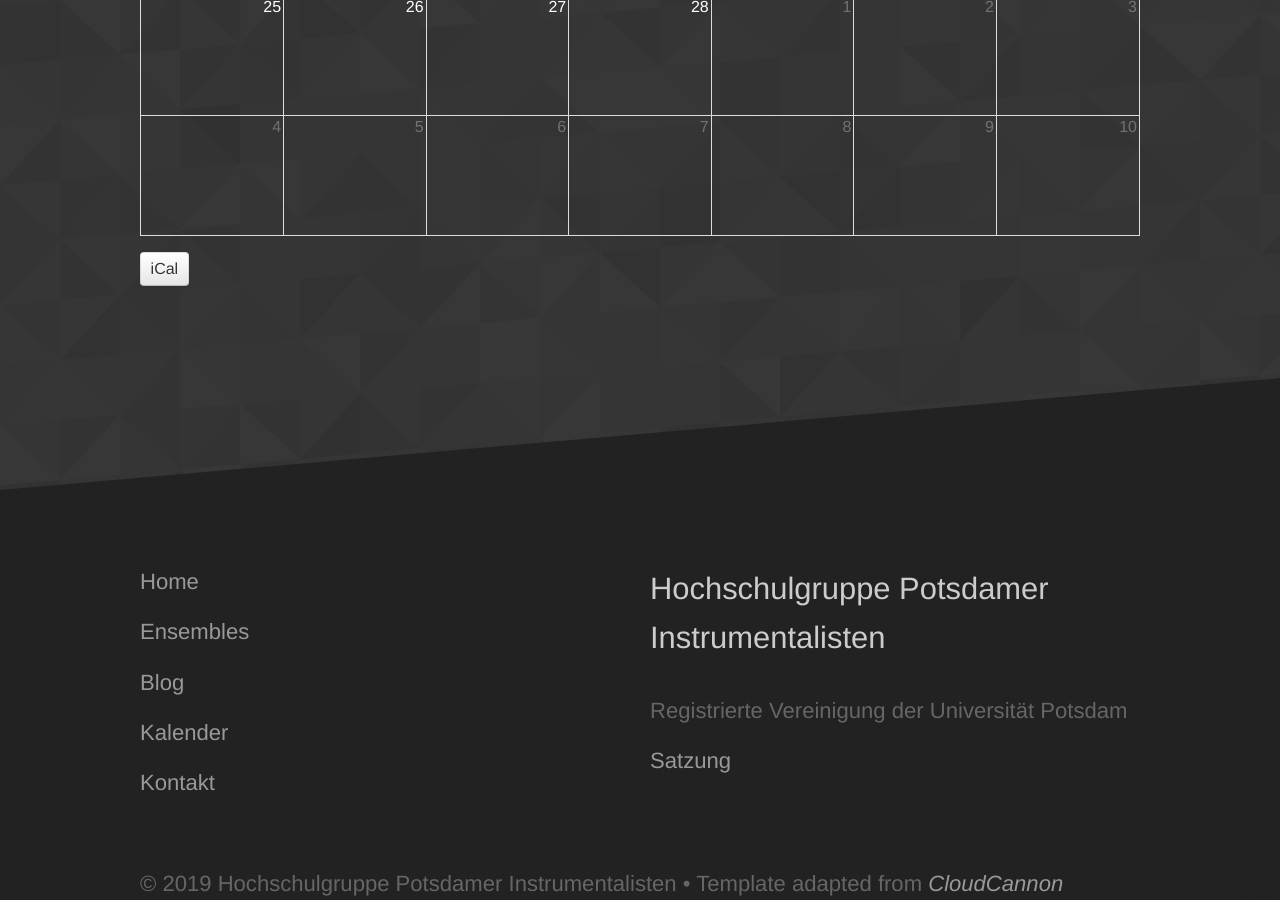
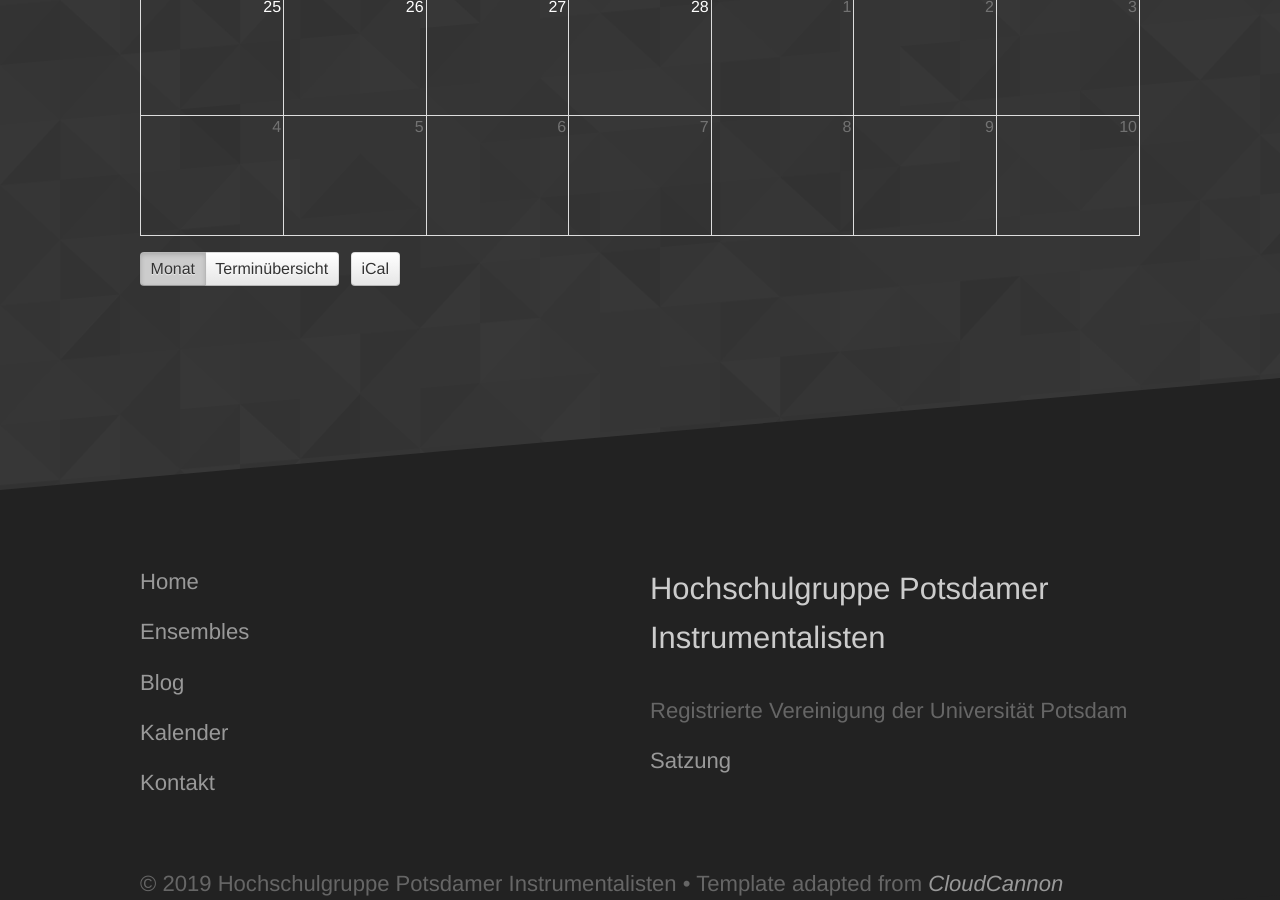
Before and after one commit to potsdamer-instrumentalisten/urban, a Jekyll site: the page built from kalender.html, in a window 1280 px wide and 900 px high, scrolled down 1170 px. Built offline with Jekyll 4.4.1, drawn with Linux system fonts in a browser that asks for light colours; part of the change alters nothing that is shown.

Commit message:
integrate list view

```diff
--- a/kalender.html
+++ b/kalender.html
@@ -23,9 +23,11 @@ subtitle: Finde unsere aktuellen Termine.
 
 <link href='{{ site.baseurl }}/fullcalendar/packages/core/main.css' rel='stylesheet' />
 <link href='{{ site.baseurl }}/fullcalendar/packages/daygrid/main.css' rel='stylesheet' />
+<link href='{{ site.baseurl }}/fullcalendar/packages/list/main.css' rel='stylesheet' />
 
 <script src='{{ site.baseurl }}/fullcalendar/packages/core/main.js'></script>
 <script src='{{ site.baseurl }}/fullcalendar/packages/daygrid/main.js'></script>
+<script src='{{ site.baseurl }}/fullcalendar/packages/list/main.js'></script>
 <script src='{{ site.baseurl }}/fullcalendar/packages/google-calendar/main.js'></script>
 <script src='{{ site.baseurl }}/fullcalendar/packages/core/locales-all.min.js'></script>
 
@@ -50,7 +52,7 @@ subtitle: Finde unsere aktuellen Termine.
 		var calendarEl = document.getElementById('calendar');
 
 		var calendar = new FullCalendar.Calendar(calendarEl, {
-			plugins: [ 'dayGrid', 'googleCalendar' ],
+			plugins: [ 'dayGrid', 'list', 'googleCalendar' ],
 			eventLimit: true, // for all non-TimeGrid views
 			locale: 'de',
 			header: {
@@ -59,7 +61,7 @@ subtitle: Finde unsere aktuellen Termine.
 				right: 'today prevYear,prev,next,nextYear'
 			},
 			footer: {
-				left: 'iCal',
+				left: 'dayGridMonth,listMonth iCal',
 				center: '',
 				right: ''
 			},
@@ -88,7 +90,6 @@ subtitle: Finde unsere aktuellen Termine.
 			 *     - could be used to include a hover popup/notification with CSS -> + this keeps the link to the full google view
 			 * - change theme (colors and radius of elements)
 			 * - make everythin configurable
-			 * - list view
 			 */
 			googleCalendarApiKey: 'AIzaSyBiwxPGKclc0YpqyQ1GxSJw_HVdPrf3GmU',
 
@@ -96,9 +97,6 @@ subtitle: Finde unsere aktuellen Termine.
       eventSources: [{
 				googleCalendarId: '988mcobbk63uv1l1drvm46hb8c@group.calendar.google.com',
 				className: 'nice-event'
-			},
-			{
-				googleCalendarId: '3fmgduviitseq16ldlgcrcfdsk@group.calendar.google.com'
 			}
 		]
 
```
